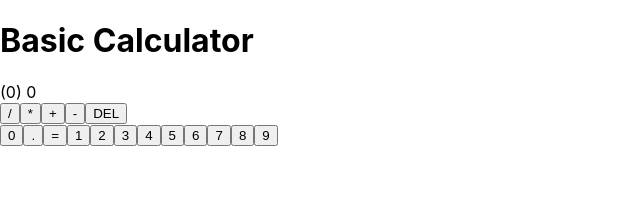
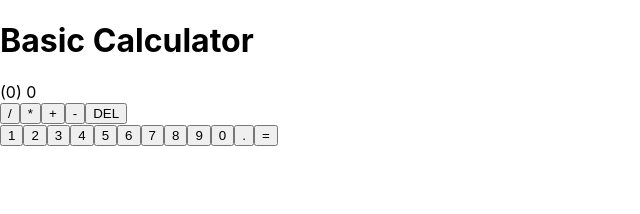
Before and after one commit to David-P-Molina/basic-calculator, a React (Create React App) app: page / in a window 1280 px wide. Shown: the top 214 px of the page, without its empty margins (0-640 px from the left). Built offline with nearby package versions, Linux system fonts and the light colour scheme.

Commit message:
Abstract buttons to operator

```diff
--- a/src/App.js
+++ b/src/App.js
@@ -1,14 +1,10 @@
 function App() {
+    const operators = ["/", "*", "+", "-","DEL"]
+    const digits = [1,2,3,4,5,6,7,8,9,0]
+    const generateButtons = (array) => {
+       return array.map((el) => <button key={el}>{el}</button>)
+    }
 
-    const createDigits = () => {
-        const digits = []
-        for (let i = 1; i < 10; i++) {
-            digits.push(
-                <button key={i}>{i}</button>
-            )
-        }
-        return digits
-    }
   return (
     <div className="App">
       <h1>Basic Calculator</h1>
@@ -17,17 +13,13 @@ function App() {
                 <span>(0)</span> 0
             </div>
                 <div className="operators">
-                    <button>/</button>
-                    <button>*</button>
-                    <button>+</button>
-                    <button>-</button>
-                    <button>DEL</button>
+                    {generateButtons(operators)}
+
                 </div>
                 <div className="digits">
-                    <button>0</button>
+                    {generateButtons(digits)}
                     <button>.</button>
                     <button>=</button>
-                    {createDigits()}
                 </div>
         </div>
     </div>
```
